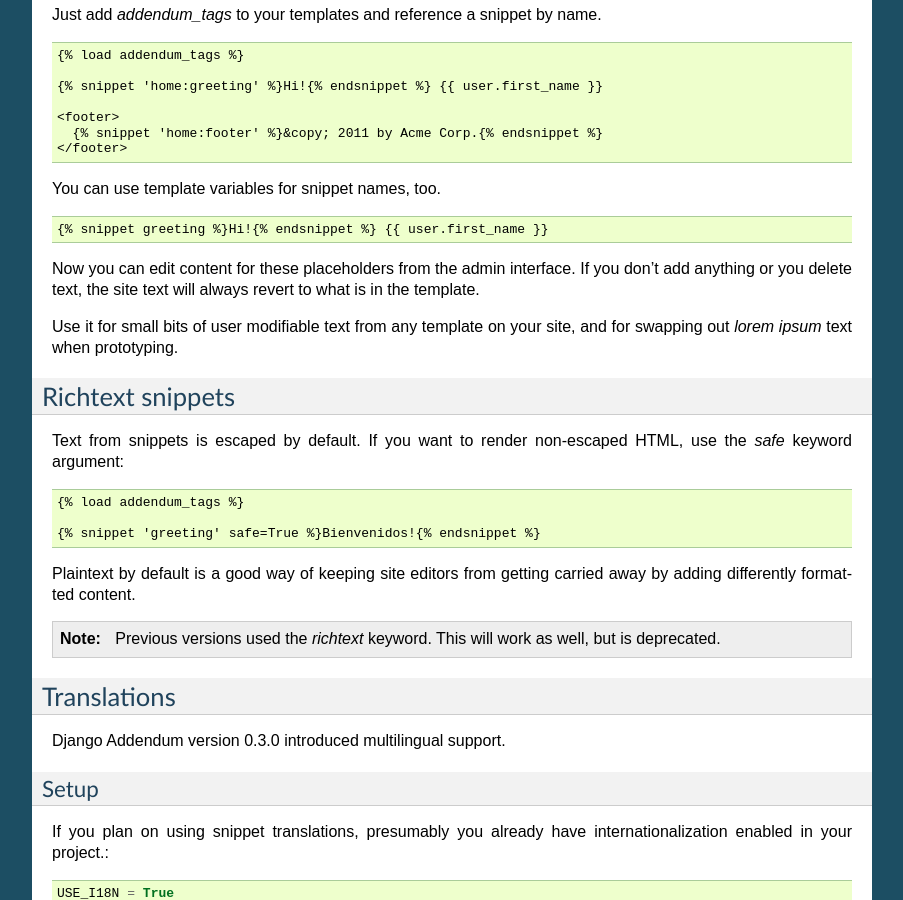
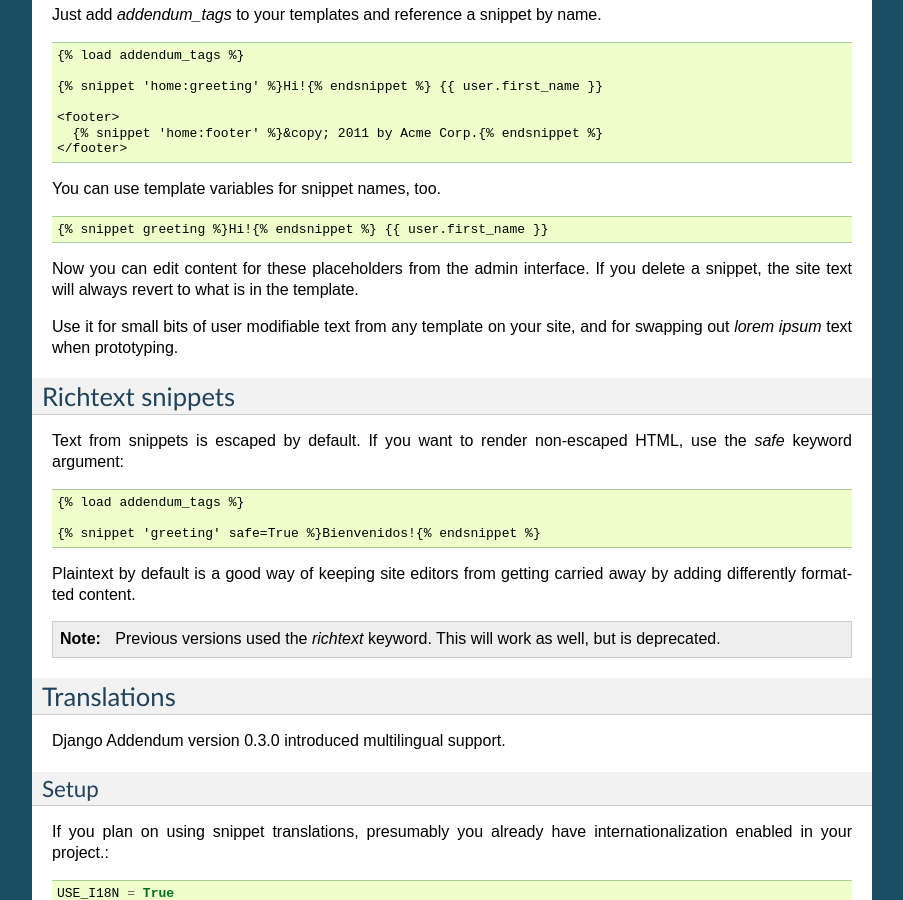
Before and after one commit to bennylope/django-addendum, a Sphinx documentation site: the page built from docs/index.rst, in a window 1280 px wide and 900 px high, scrolled down 1021 px. Shown: the whole window, without its empty margins (198-1101 px from the left). Built offline with Sphinx 7.4.7, drawn with Linux system fonts in a browser that asks for light colours.

Commit message:
Docs: Fix #11
fixes #11

```diff
--- a/docs/index.rst
+++ b/docs/index.rst
@@ -75,7 +75,7 @@ You can use template variables for snippet names, too.
 
 
 Now you can edit content for these placeholders from the admin interface. If
-you don't add anything or you delete text, the site text will always revert to
+you delete a snippet, the site text will always revert to
 what is in the template.
 
 Use it for small bits of user modifiable text from any template on your site,
```
